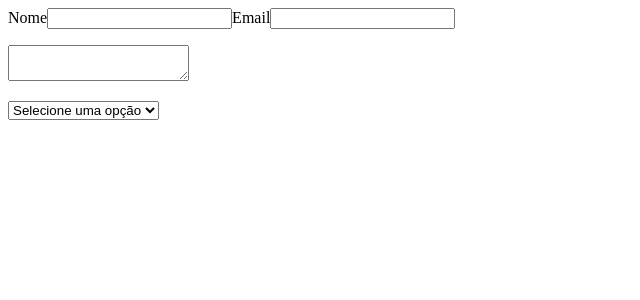
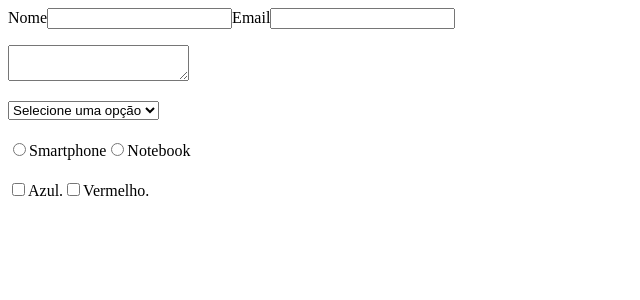
Before and after one commit to KauanLazzarin/capitulo-formularios, a React (Create React App) app in the folder formularios/: page / in a window 1280 px wide. Shown: the top 300 px of the page, without its empty margins (0-640 px from the left). Built offline with nearby package versions, Linux system fonts and the light colour scheme.

Commit message:
aula sobre radio e checkbox terminada

```diff
--- a/formularios/src/App.js
+++ b/formularios/src/App.js
@@ -1,4 +1,6 @@
+import Checkbox from "./Checkbox";
 import Input from "./Input";
+import Radio from "./Radio";
 import Select from "./Select";
 import Textarea from "./Textarea";
 
@@ -8,6 +10,8 @@ export default function App() {
       <Input />
       <Textarea />
       <Select />
+      <Radio />
+      <Checkbox />
     </div>
   );
 }
--- /dev/null
+++ b/formularios/src/Checkbox.js
@@ -0,0 +1,31 @@
+import React from 'react';
+
+export default function Checkbox (){
+    const [cores, setCores] = React.useState([]);
+
+    function handleChange ( {target}) {
+        if (target.checked) {
+            setCores([...cores, target.value]);
+        } else {
+            setCores(cores.filter((cor) => cor !== target.value));
+        }
+    };
+
+    return (
+        <div>
+            <label>
+                <input type="checkbox" value="azul" checked={cores.includes('azul')} onChange={handleChange}/>
+                Azul.
+            </label>
+
+            <label>
+                <input type="checkbox" value="vermelho" checked={cores.includes('vermelho')} onChange={handleChange}/>
+                Vermelho.
+            </label>
+
+            {
+                cores.map((cor) => <h2>{cor}</h2>)
+            }
+        </div>
+    )
+};
--- /dev/null
+++ b/formularios/src/Radio.js
@@ -0,0 +1,25 @@
+import React from 'react';
+
+export default function Radio () {
+    const [ value, setValue ] = React.useState( '' );
+
+    function handleChange ( {target} ) {
+        setValue( target.value );
+    };
+
+    return (
+        <div>
+            <label>
+                <input type="radio" name="produto" value="smartphone" onChange={handleChange}/>
+                Smartphone
+            </label>
+
+            <label>
+                <input type="radio" name="produto" value="notebook" onChange={handleChange}/>
+                Notebook
+            </label>
+
+            <h2>{value}</h2>
+        </div>
+    )
+}
```
Also changed, not shown: 1 other file (tests, documents, lock files or other folders).
